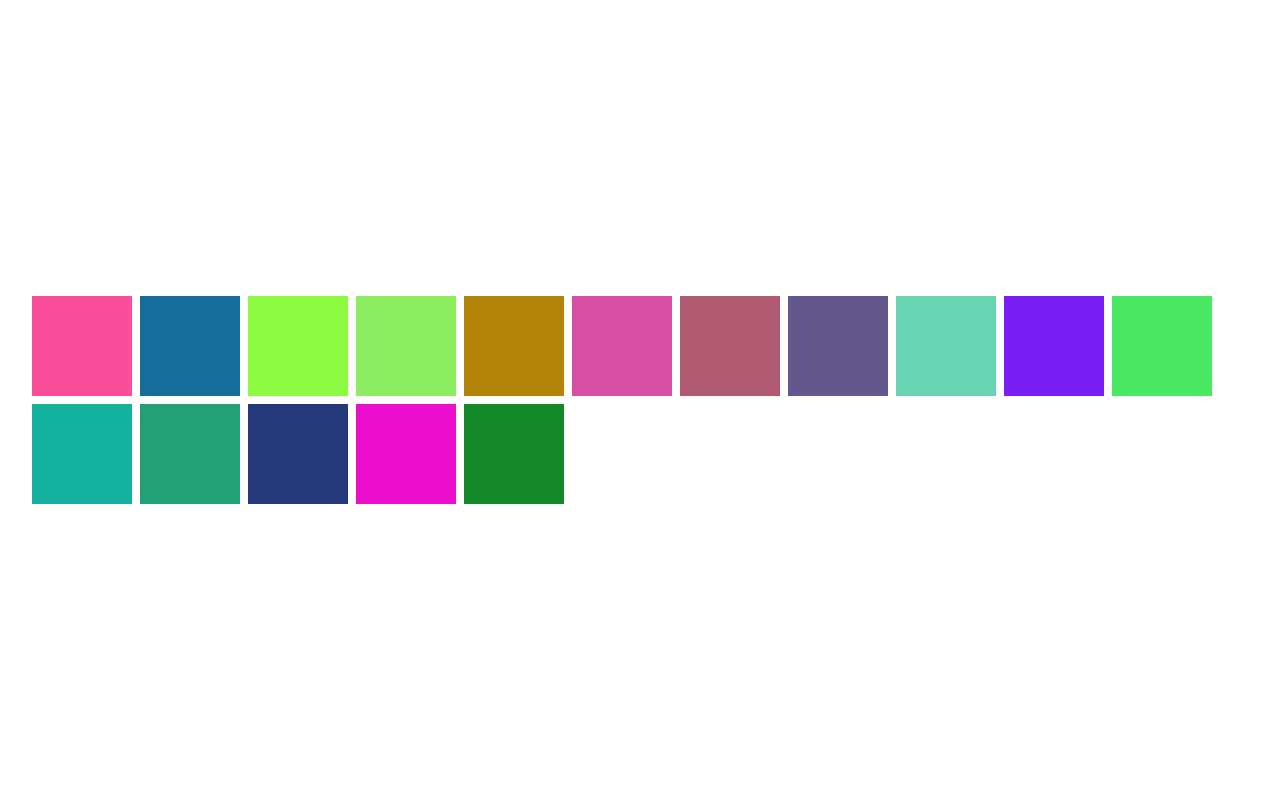
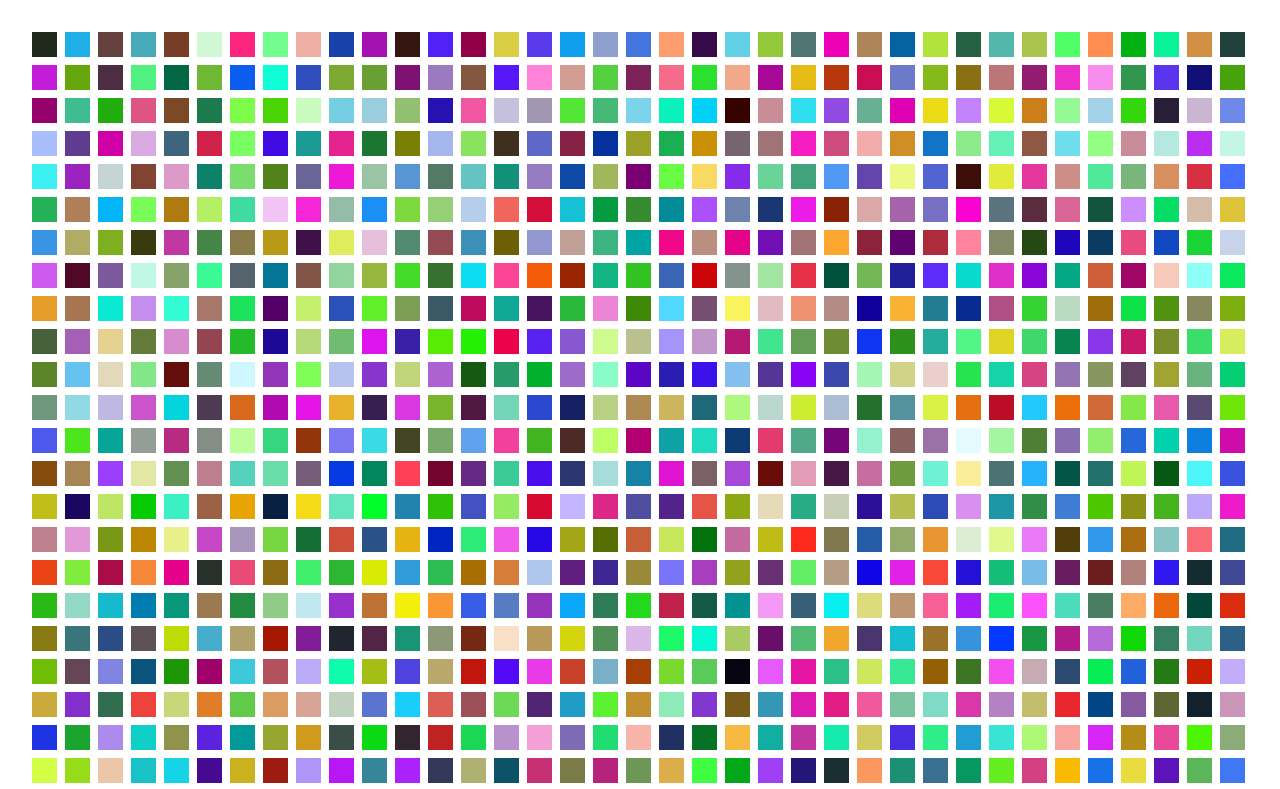
Before and after one commit to mc-asu/react-bootcamp, a React (Vite) app in the folder reactProjects/: page / in a window 1280 px wide. Shown: the top 789 px of the page. Built offline with nearby package versions, Linux system fonts and the light colour scheme.

Commit message:
add useCallback to memoize the function.

```diff
--- a/reactProjects/src/components/BoxChanger/Box.jsx
+++ b/reactProjects/src/components/BoxChanger/Box.jsx
@@ -1,9 +1,5 @@
 import './BoxChanger.css'
 const Box = ({color, onBoxClick}) => {
-  const handleClick = () => {
-    // Emit an event by calling the function passed from the parent
-    onChildEvent('Hello from the Child!');
-  };
   return <div
     onClick={onBoxClick}
     className="box"
--- a/reactProjects/src/components/BoxChanger/BoxChanger.css
+++ b/reactProjects/src/components/BoxChanger/BoxChanger.css
@@ -1,6 +1,6 @@
 .box {
-  width: 100px;
-  height: 100px;
+  width: 25px;
+  height: 25px;
 }
 
 .BoxChanger {
--- a/reactProjects/src/components/BoxChanger/BoxChanger.jsx
+++ b/reactProjects/src/components/BoxChanger/BoxChanger.jsx
@@ -1,4 +1,4 @@
-import { useState, useEffect } from "react";
+import { useState, useEffect, useCallback } from "react";
 import Box from "./Box";
 
 const getRandomColor = () => {
@@ -10,35 +10,30 @@ const getRandomColor = () => {
   return color;
 }
 
-const BoxChanger = ({numOfBox = 16}) => {
-
-  const [box, setBoxes] = useState(Array.from ({length: numOfBox}), getRandomColor)
+const BoxChanger = ({ numOfBoxes = 1000 }) => {
+  const [boxes, setBoxes] = useState(Array.from({ length: numOfBoxes }, getRandomColor));
 
   useEffect(() => {
     // Generate random colors when the component mounts
-    const randomColors = Array.from({ length: numOfBox }, getRandomColor);
+    const randomColors = Array.from({ length: numOfBoxes }, getRandomColor);
     setBoxes(randomColors);
-  }, [numOfBox]);
+  }, [numOfBoxes]);
 
-  const handleBoxClick = (index) => {
-    setBoxes((prevColors) => {
-      const newColors = [...prevColors];
-      newColors[index] = getRandomColor();
-      return newColors;
+  const handleBoxClick = useCallback((index) => {
+    setBoxes((prevBoxes) => {
+      const newBoxes = [...prevBoxes];
+      newBoxes[index] = getRandomColor();
+      return newBoxes;
     });
-  };
+  }, []);
 
   return (
     <div className="BoxChanger">
-      {
-        box.map((color, index) => (
-          <Box key={index} color={color} onBoxClick={() => handleBoxClick(index)} />
-        )
-      )
-    }
+      {boxes.map((color, index) => (
+        <Box key={index} color={color} onBoxClick={() => handleBoxClick(index)} />
+      ))}
     </div>
-  )
-
+  );
 }
 
-export default BoxChanger
+export default BoxChanger;
```
Also changed, not shown: 1 other file (tests, documents, lock files or other folders).
